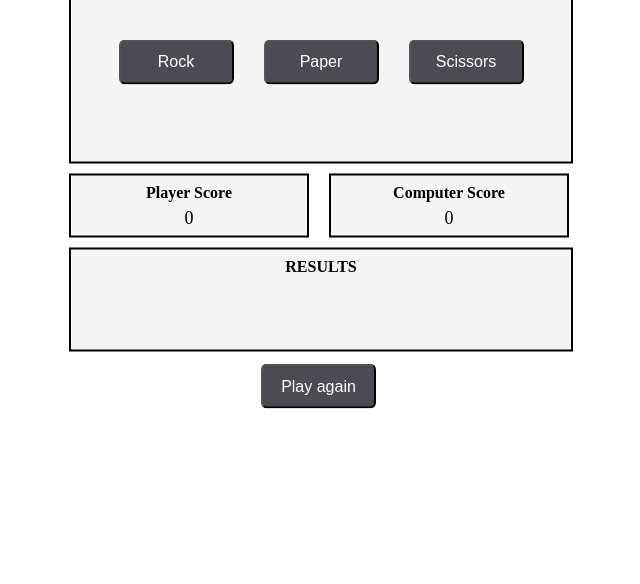
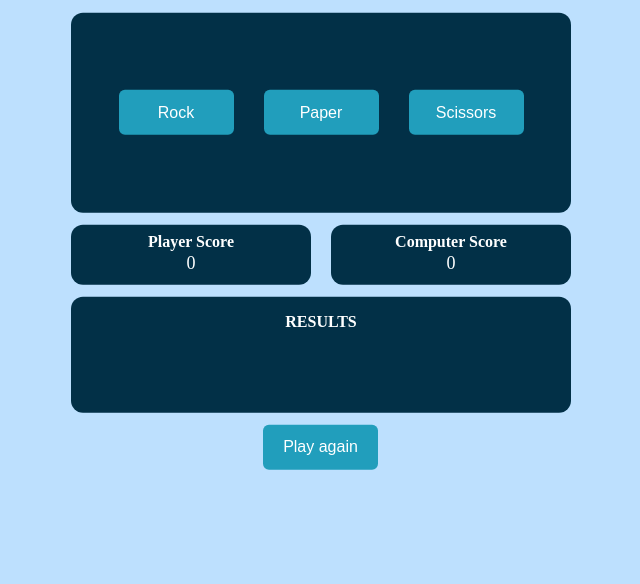
Before and after one commit to Tusar6295/Rock-paper-scissors, a plain HTML site: page index.html in a window 1280 px wide. Shown: the part 216-800 px from the top of the page, without its empty margins (319-959 px from the left). Drawn offline with Linux system fonts and the light colour scheme.

Commit message:
Add style.css

```diff
--- a/index.html
+++ b/index.html
@@ -6,83 +6,13 @@
     <meta naame="viewport" content="width=device-width, initial-scale=1.0">
     <title>Rock Paper Scissors</title>
     <script src="script.js" defer></script>
-    <style>
-        .cont{
-            position: absolute;
-            top: 50%;
-            left:50%;
-            transform: translate(-50%,-50%);
-        }
-        .container{
-            background-color: #f4f4f4;
-            border: 2px solid black;
-            display: flex;
-            justify-content: center;
-            align-items: center;
-        }
-        .container{
-            width: 500px;
-            height: 200px;
-            gap: 30px;
-        }
-
-        .score{
-            margin-top: 12px;
-            width: 500px;
-            height: 60px;
-            display: flex;
-            justify-content: center;
-            align-items: center;
-            gap: 20px;
-        }
-
-        .player,.computer{
-            background-color: #f4f4f4;
-            border: 2px solid black;
-            width: 240px;
-            height: 60px;
-            text-align: center;
-
-        }
-        button{
-            width: 115px;
-            height: 45px;
-            font-size: 16px;
-            color: white;
-            border-radius: 6px;
-            background-color: rgb(75, 75, 83);
-        }
-
-        button:hover{
-            background-color: #a09999;
-            color: black;
-        }
-        #results{
-            background-color: #f4f4f4;
-            text-align: center;
-            border: 2px solid black;
-            width: 500px;
-            height: 100px;
-            margin-top: 12px;
-        }
-
-        p{
-            font-size: 18px;
-            margin-top: 6px;
-        }
-        h4{
-            margin-bottom: 0px;
-            margin-top: 8px;
-        }
-
-        #again{
-            margin-left: 192px;
-            margin-top: 12px;
-        }
-    </style>
+    <link rel="stylesheet" href="style.css">
 </head>
 <body>
     <div class="cont">
+        <div class="header">
+            <h1>Rock Paper Scissors!</h1>
+        </div>
         <div id="buttons" class="container">
             <button id="rock">Rock</button>
             <button id="paper">Paper</button>
@@ -106,7 +36,7 @@
             <h3 id="winner"></h3>
         </div>
 
-        <div class="again">
+        <div class="playagain">
             <button id="again">Play again</button>
         </div>
     </div>
--- a/script.js
+++ b/script.js
@@ -1,5 +1,9 @@
 const buttons = document.querySelectorAll('div#buttons button');
 const reload = document.getElementById('again');
+const p = document.querySelector('#para');
+const pScore = document.querySelector('#pscore');
+const cScore = document.querySelector('#cscore');
+const result = document.querySelector('#winner');
 
 reload.addEventListener('click', (e) => {location.reload()})
 
@@ -7,16 +11,8 @@ buttons.forEach(button => {
     button.addEventListener('click', getPlayerChoice);
 })
 
-let rock = "rock";
-let paper = "paper";
-let scissors = "scissors";
 let compScore = 0;
 let playerScore = 0;
-
-const p = document.querySelector('#para');
-const pScore = document.querySelector('#pscore');
-const cScore = document.querySelector('#cscore');
-const result = document.querySelector('#winner');
 
 pScore.textContent = playerScore;
 cScore.textContent = compScore;
@@ -102,11 +98,11 @@ function checkWinner(){
     if(playerScore === 5 || compScore === 5)
     {
         if(playerScore === 5){
-            result.textContent = "You win!!!";
+            result.textContent = "You win the game!!!";
         }
         else if(compScore === 5)
         {
-            result.textContent = "You lose!!!";
+            result.textContent = "You lose the game!!!";
         }
         else if(playerScore === 5 && compScore === 5){
             result.textContent = "It's a draw";
--- /dev/null
+++ b/style.css
@@ -0,0 +1,87 @@
+@import url('https://fonts.googleapis.com/css2?family=Poppins:ital,wght@1,700&display=swap');
+
+body{
+    background-color: #bde0fe;
+}
+
+.header{
+    text-align: center;
+    color: #023047;
+    font-size: 20px;
+    font-family: 'Poppins', sans-serif;
+}
+
+.cont{
+    position: absolute;
+    top: 50%;
+    left:50%;
+    transform: translate(-50%,-50%);
+}
+.container{
+    background-color: #023047;
+    display: flex;
+    justify-content: center;
+    align-items: center;
+    border-radius: 12px;
+}
+.container{
+    width: 500px;
+    height: 200px;
+    gap: 30px;
+}
+
+.score{
+    margin-top: 12px;
+    width: 500px;
+    height: 60px;
+    display: flex;
+    justify-content: center;
+    align-items: center;
+    gap: 20px;
+}
+
+.player,.computer{
+    background-color: #023047;
+    width: 240px;
+    height: 60px;
+    text-align: center;
+    border-radius: 12px;
+    color: white;
+}
+button{
+    width: 115px;
+    height: 45px;
+    font-size: 16px;
+    color: white;
+    border-radius: 6px;
+    background-color: #219ebc;
+    border:none;
+}
+
+button:hover{
+    color: black;
+}
+#results{
+    background-color: #023047;
+    text-align: center;
+    width: 500px;
+    height: 100px;
+    color: white;
+    margin-top: 12px;
+    border-radius: 12px;
+    padding: 8px 0px;
+}
+
+p{
+    font-size: 18px;
+    margin-top: 2px;
+}
+h4{
+    margin-bottom: 0px;
+    margin-top: 8px;
+}
+
+#again{
+    margin-left: 192px;
+    margin-top: 12px;
+}
```
